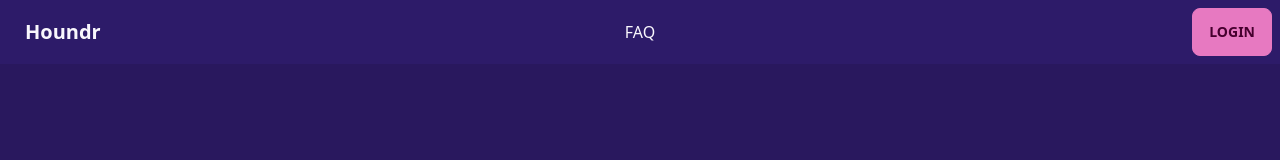
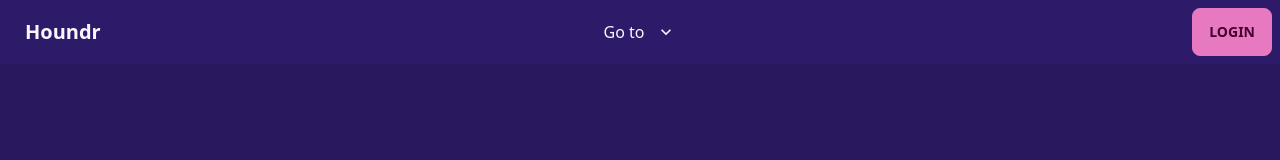
Before and after one commit to llangerud/Houndr, a React (Create React App) app in the folder client/: page / in a window 1280 px wide. Shown: the top 160 px of the page. Built offline with nearby package versions, Linux system fonts and the light colour scheme.

Commit message:
navbar update

```diff
--- a/client/src/components/Navbar.js
+++ b/client/src/components/Navbar.js
@@ -37,30 +37,31 @@ return (<div className="navbar bg-base-100">
 
 
 
-    {Auth.loggedIn() ? (
+    {/* {Auth.loggedIn() ? (
 
    <a href = "/dashboard" className="btn btn-ghost normal-case text-xl">Dashboard</a>
-    ) : (
-    // otherwise show the logo
+    ) : ( */}
+
   <a href = "/" className="btn btn-ghost normal-case text-xl">Houndr</a>
-    )}
+    {/* )} */}
 
   </div>
 
   <div className="navbar-center hidden lg:flex">
     <ul className="menu menu-horizontal px-1">
-      {Auth.loggedIn() ? (<li><a href = "/myprofile" >My Profile</a></li>) : (
-        <li><a href = "/myprofile" >FAQ</a></li>)}
-      {/* <li tabIndex={0}>
+      {/* {Auth.loggedIn() ? (<li><a href = "/myprofile" >My Profile</a></li>) : (
+        <li><a href = "/myprofile" >FAQ</a></li>)} */}
+      <li tabIndex={0}>
         <a href = "/" >
-          Explore
+          Go to
           <svg className="fill-current" xmlns="http://www.w3.org/2000/svg" width="20" height="20" viewBox="0 0 24 24"><path d="M7.41,8.58L12,13.17L16.59,8.58L18,10L12,16L6,10L7.41,8.58Z"/></svg>
         </a>
         <ul className="p-2">
-          <li><a href = "/" >Pet Parents Near You</a></li>
-          <li><a href = "/" >Top Dogs</a></li>
+          <li><a href = "/" >Home</a></li>
+          <li><a href = "/myprofile" >My Profile</a></li>
+          <li><a href = "/dashboard" >Dashboard</a></li>
         </ul>
-      </li> */}
+      </li>
       {/* <li><a href = "/" >FAQ</a></li> */}
     </ul>
   </div>
```
